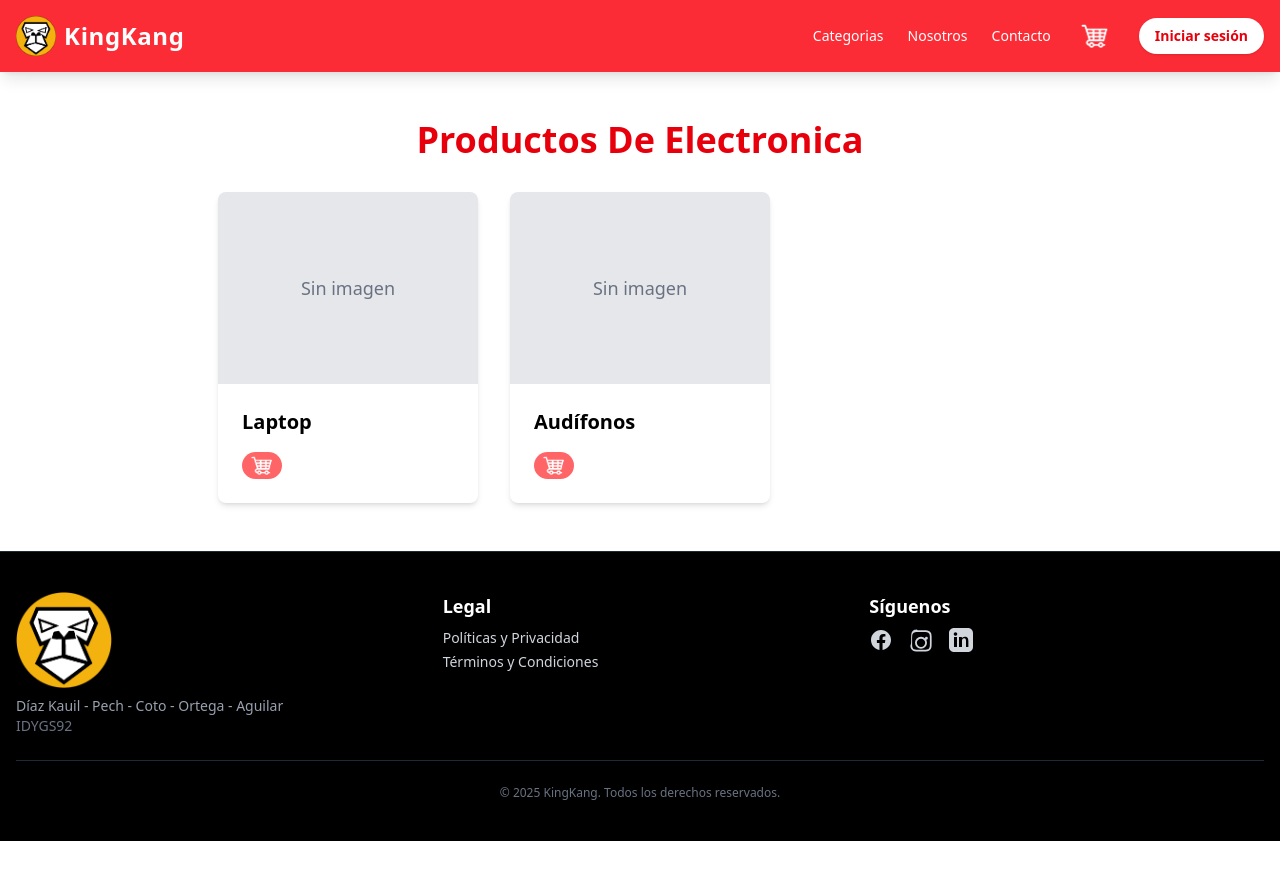
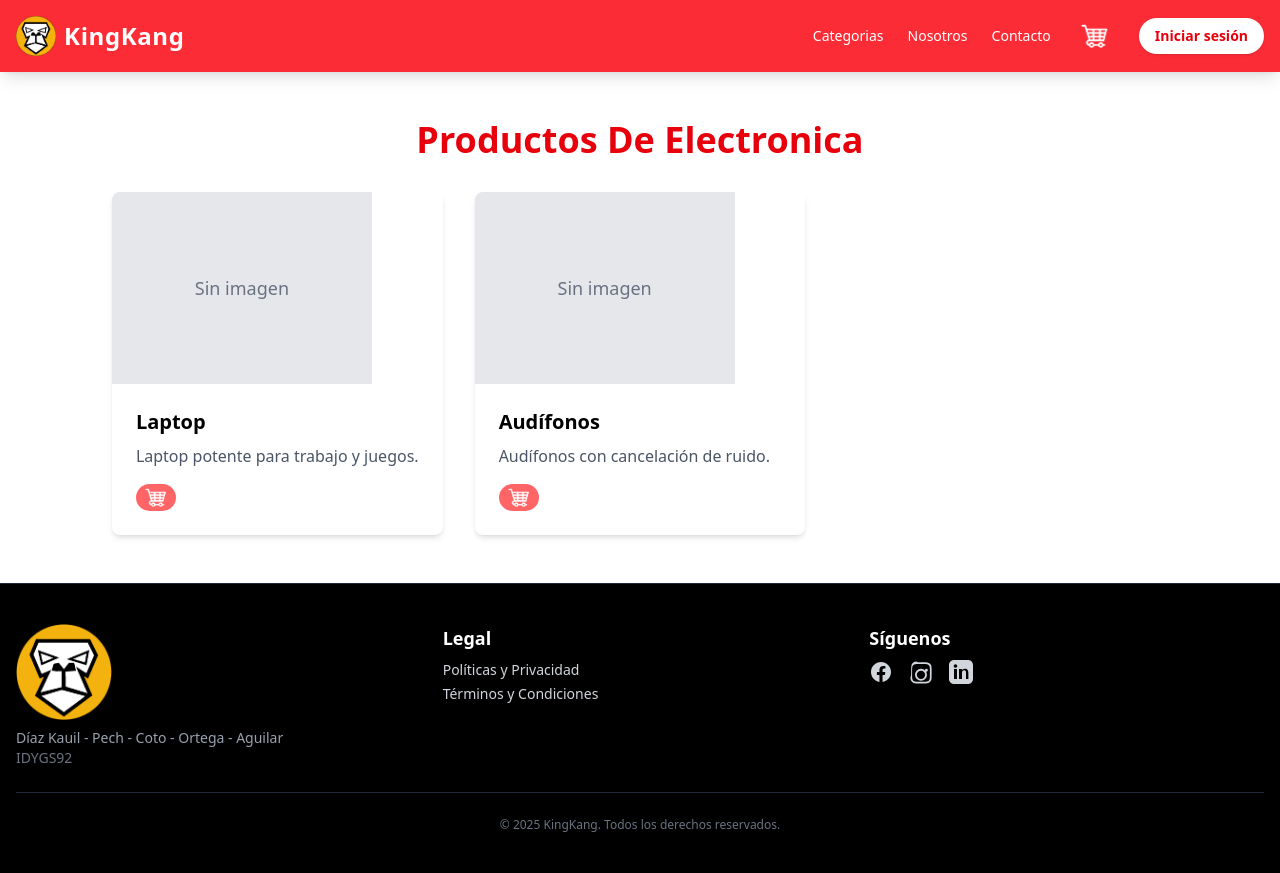
Before and after one commit to Blxckbxll24/KingKang_renewed, a React (Vite) app: page /productos/electronica in a window 1280 px wide. Before the commit the page ends 841 px from the top, so only its background shows below. Built offline with nearby package versions, Linux system fonts and the light colour scheme.

Commit message:
Arreglando problemas de tipado

```diff
--- a/src/components/admin/logs/LogsTable.tsx
+++ b/src/components/admin/logs/LogsTable.tsx
@@ -1,3 +1,9 @@
+interface Log {
+  id: string | number;
+  createdAt: string;
+  message: string;
+}
+
 interface LogsTableProps {
   logs: Log[];
 }
--- a/src/views/ProductosPorCategoria.tsx
+++ b/src/views/ProductosPorCategoria.tsx
@@ -8,19 +8,20 @@ type Producto = {
   id: number;
   nombre: string;
   categoria: string;
+  descripcion: string;
 };
 
 export default function ProductosPorCategoria() {
   const { categoria } = useParams<{ categoria: string }>();
 
-  const productos: Producto[] = [
-    { id: 1, nombre: "Laptop", categoria: "electronica" },
-    { id: 2, nombre: "Audífonos", categoria: "electronica" },
-    { id: 3, nombre: "Camiseta", categoria: "ropa" },
-    { id: 4, nombre: "Jeans", categoria: "ropa" },
-    { id: 5, nombre: "Silla", categoria: "hogar" },
-    { id: 6, nombre: "Mesa", categoria: "hogar" },
-  ];
+const productos: Producto[] = [
+  { id: 1, nombre: "Laptop", categoria: "electronica", descripcion: "Laptop potente para trabajo y juegos." },
+  { id: 2, nombre: "Audífonos", categoria: "electronica", descripcion: "Audífonos con cancelación de ruido." },
+  { id: 3, nombre: "Camiseta", categoria: "ropa", descripcion: "Camiseta 100% algodón." },
+  { id: 4, nombre: "Jeans", categoria: "ropa", descripcion: "Jeans de mezclilla de corte recto." },
+  { id: 5, nombre: "Silla", categoria: "hogar", descripcion: "Silla ergonómica para oficina." },
+  { id: 6, nombre: "Mesa", categoria: "hogar", descripcion: "Mesa de comedor para 4 personas." },
+];
 
   const productosFiltrados = productos.filter(
     (producto) => producto.categoria === categoria?.toLowerCase()
```
